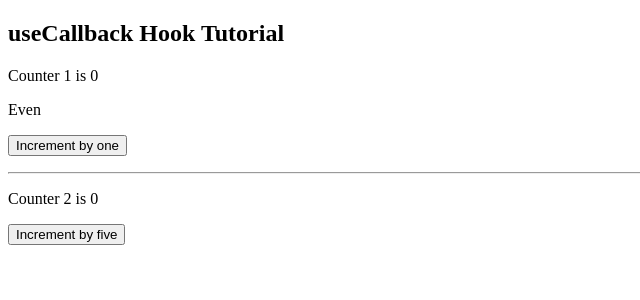
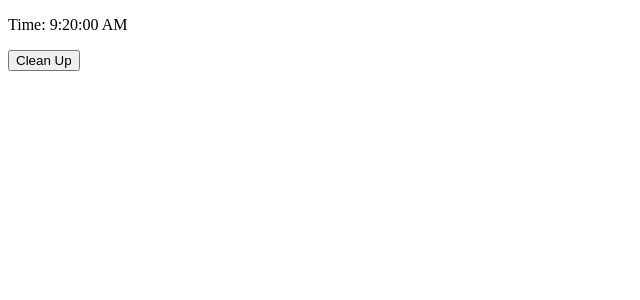
Before and after one commit to younusalinahid/react-daily-learning, a React (Vite) app: page / in a window 1280 px wide. Shown: the top 300 px of the page, without its empty margins (0-640 px from the left). Built offline with nearby package versions, Linux system fonts and the light colour scheme.

Commit message:
React useRef Hook

```diff
--- a/src/App.jsx
+++ b/src/App.jsx
@@ -16,39 +16,51 @@ import { useCallback, useMemo, useState } from "react";
 import Button from "./components/ButtonClass";
 import ShowCount from "./components/ShowCount";
 import Title from "./components/Title";
+import FormClass from "./components/FormClass";
+import Time from "./components/Time";
 
 function App() {
-  const [count1, setCount1] = useState(0);
-  const [count2, setCount2] = useState(0);
-
-  const incrementByOne = useCallback(() => {
-    setCount1((prevCount) => prevCount + 1);
-  }, []);
-
-  const incrementByFive = useCallback(() => {
-    setCount2((prevCount) => prevCount + 5);
-  }, []);
-
-  const isEvenOrOdd = useMemo(() => {
-    let i = 0;
-    while (i < 1000000000) i += 1; // costly operation
-    return count1 % 2 === 0;
-  }, [count1]);
-
   return (
-    <div className="app">
-      <Title />
-      <ShowCount count={count1} title="Counter 1" />
-      <span>{isEvenOrOdd ? "Even" : "Odd"}</span>
-      <Button handleClick={incrementByOne}>Increment by one</Button>
-      <hr />
-      <ShowCount count={count2} title="Counter 2" />
-      <Button handleClick={incrementByFive}>Increment by five</Button>
+    <div>
+      <Time />
     </div>
   );
 }
 
 export default App;
+
+// function App() {
+//   const [count1, setCount1] = useState(0);
+//   const [count2, setCount2] = useState(0);
+
+//   const incrementByOne = useCallback(() => {
+//     setCount1((prevCount) => prevCount + 1);
+//   }, []);
+
+//   const incrementByFive = useCallback(() => {
+//     setCount2((prevCount) => prevCount + 5);
+//   }, []);
+
+//   const isEvenOrOdd = useMemo(() => {
+//     let i = 0;
+//     while (i < 1000000000) i += 1; // costly operation
+//     return count1 % 2 === 0;
+//   }, [count1]);
+
+//   return (
+//     <div className="app">
+//       <Title />
+//       <ShowCount count={count1} title="Counter 1" />
+//       <span>{isEvenOrOdd ? "Even" : "Odd"}</span>
+//       <Button handleClick={incrementByOne}>Increment by one</Button>
+//       <hr />
+//       <ShowCount count={count2} title="Counter 2" />
+//       <Button handleClick={incrementByFive}>Increment by five</Button>
+//     </div>
+//   );
+// }
+
+// export default App;
 // export default class App extends React.Component {
 //   render() {
 //     return (
--- /dev/null
+++ b/src/components/FormClass.jsx
@@ -0,0 +1,18 @@
+import { useEffect, useRef } from "react"
+import Input from './Input';
+
+export default function FormClass() {
+    const inputRef = useRef(null);
+
+    useEffect(() => {
+        inputRef.current.focus();
+    }, []);
+
+    return (
+        <div>
+            <p>
+                <Input ref={inputRef} type="text" placeholder="enter someting"/>
+            </p>
+        </div>
+    )
+}
--- /dev/null
+++ b/src/components/Input.jsx
@@ -0,0 +1,9 @@
+import React from "react";
+
+function Input({ type, placeholder }, ref) {
+    return <input ref={ref} type={type} placeholder={placeholder} />
+}
+
+const forwardedInput = React.forwardRef(Input);
+
+export default forwardedInput;
--- /dev/null
+++ b/src/components/Time.jsx
@@ -0,0 +1,30 @@
+import { useEffect, useState, useRef } from "react";
+
+export default function Time() {
+  const [date, setDate] = useState(new Date());
+  const buttonRef = useRef();
+
+  const tick = () => {
+    setDate(new Date());
+  };
+
+  useEffect(() => {
+    buttonRef.current = setInterval(tick, 1000);
+
+    return () => {
+      clearInterval(buttonRef.current);
+    };
+  }, []);
+
+  return (
+    <div>
+      <p>Time: {date.toLocaleTimeString()}</p>
+      <p>
+        <button
+          type="button"
+          onClick={() => clearInterval(buttonRef.current)}
+        >Clean Up</button>
+      </p>
+    </div>
+  );
+}
```
